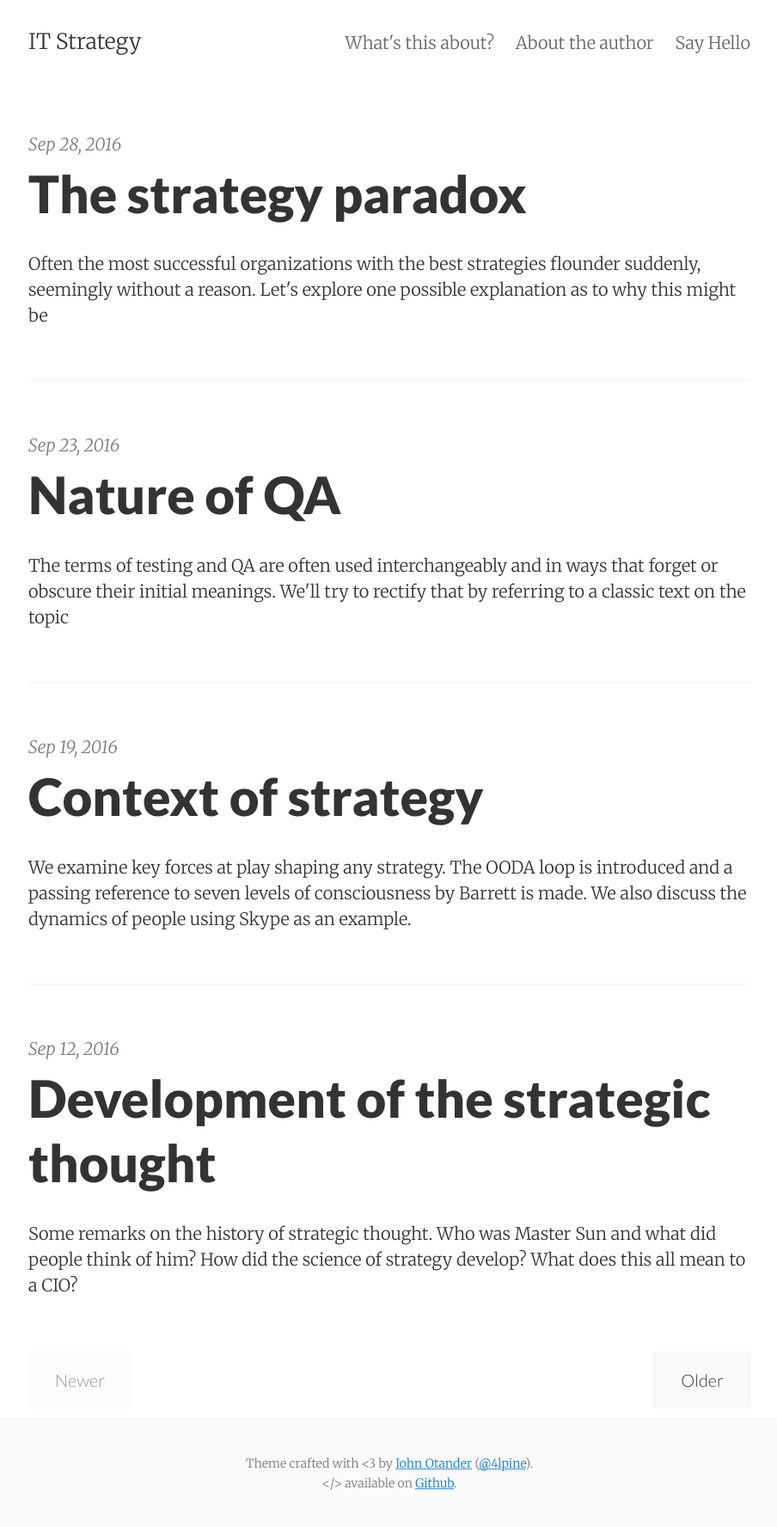
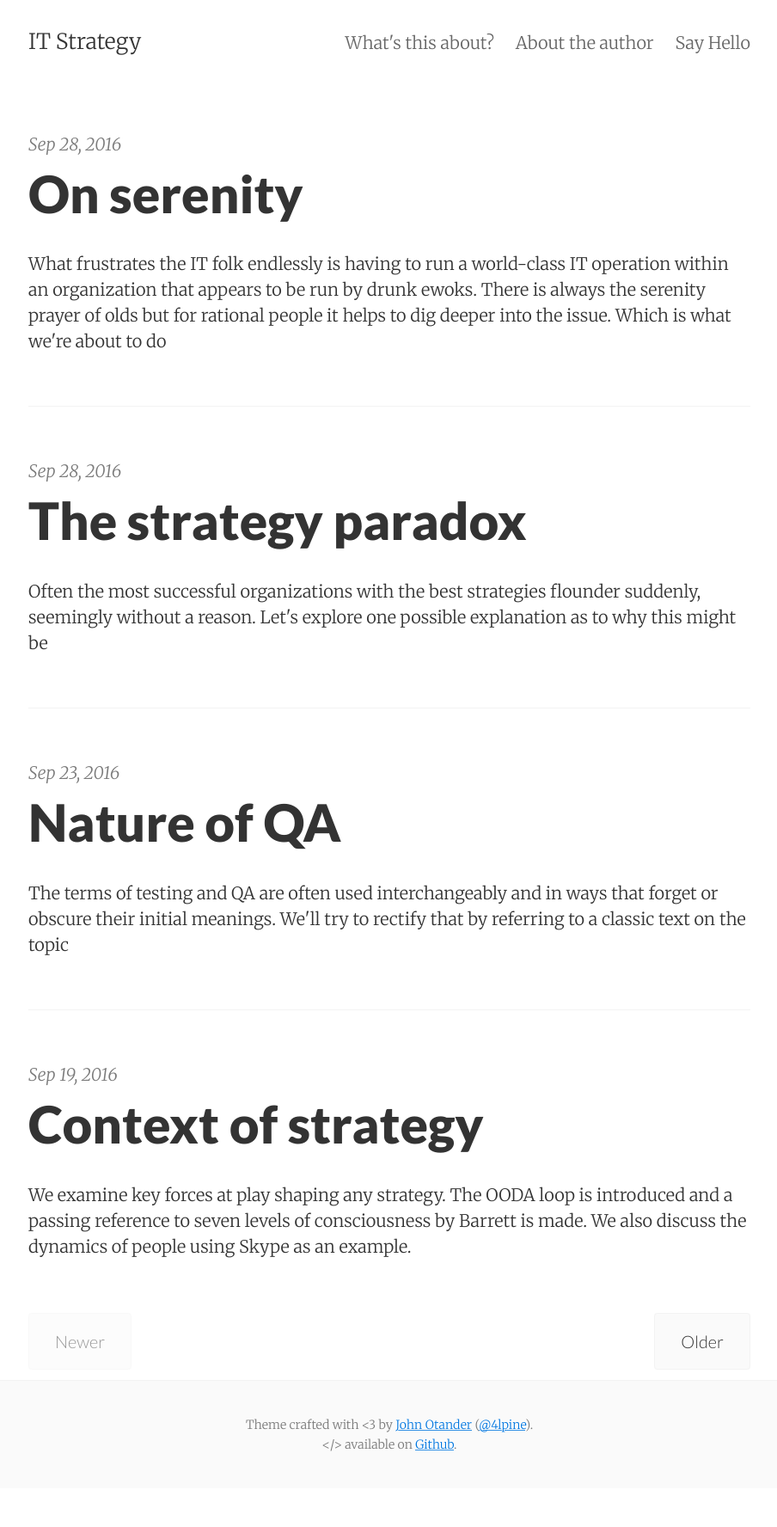
Before and after one commit to andreskytt/it_strateegia, a Jekyll site: the page built from index.html, in a window 1280 px wide. Shown: the whole page at 86% size, without its empty margins (187-1091 px from the left). Built offline with Jekyll 4.4.1, drawn with Linux system fonts in a browser that asks for light colours; the list of posts is cut into pages by our own code; after the commit the page ends 1731 px from its top, so only the background shows below that; part of the change alters nothing that is shown.

Commit message:
New post on serenity up

```diff
--- a/_posts/2016-10-03-on-serenity.md
+++ b/_posts/2016-10-03-on-serenity.md
@@ -3,7 +3,7 @@ layout:     post
 title:      On serenity
 date:       2016-09-28 09:00:00
 summary:    What frustrates the IT folk endlessly is having to run a world-class IT operation within an organization that appears to be run by drunk ewoks. There is always the serenity prayer of olds but for rational people it helps to dig deeper into the issue. Which is what we're about to do
-published:  false
+published:  true
 categories: serenity business architecture
 ---
 ## The question
@@ -20,9 +20,10 @@ Why this might be?
 
 1. __The business management might be smarter than you__. Gasp! You are in an IT leadership position because you are a smart experienced person. You don't get to be a smart experienced person  unless you are smarter than most people around you for most of the time. However, this _might_ not always be the case[^1]. There are issues in marketing, finance etc. you might not be familiar with.
 1. __The strategic goals might not be shared__. The IT tends to be focused on technical debt, sustainable development etc. while the VCs usually are focused on the most profitable exit possible. Neither is wrong, they are just different. Keep in mind that "we are just here for a quick buck, screw the customers", while perfectly acceptable business practice, is not necessarily a banner flown to rally the troops around. Disagreements on which side of the  Amazon and Ben & Jerry's model[^2] are also common.
+1. __You might lack the big picture__. The view from higher above is usually better. This means that the folks upstairs might have more visibility into context and issues you cannot possibly be involved in. Bruce Campbell has told a story about the famously disastrous Waterworld movie claiming that the movie contributed to a multi-billion dollar shuffle amongst the owners of Universal. Things sometimes have a back-story you do not know (and maybe do not want to know)
 1. __The business is indeed run by idiots__. Happens all the time. It is evidently possible to run a company poorly for decades before one gets fired or the company folds. Alas, the world is not perfect.
 
-Observe, how for an external observer, it is really difficult to distinguish between the three. My granny always told me not to mistake stupidity for malice and this very much applies here.
+Observe, how for bystander, it is really difficult to distinguish between the four. My granny always told me not to mistake stupidity for malice and this very much applies here.
 
 And now comes the important part.
 
@@ -34,16 +35,16 @@ Tidak ada.
 
 Rien.
 
-Even if you are the CTO most of these reasons are beyond your direct control. The head of IT might persuade and talk and plot but the simple fact is that you are not the one calling the shots. So in that sense it does not even matter _why_ the disagreement is. And rightly so: IT is never an end in itself, it is but a means to an end.
+Even if you are the CTO most of these reasons for conflicting perspective are beyond your direct control. The head of IT might persuade and talk and plot but the simple fact is that you are not the one calling the shots. So in that sense it does not even matter _why_ the disagreement is. And rightly so: IT is never an end in itself, it is but a means to an end.
 
 __Key point:__ It is rarely  obvious, why business and IT directions diverge, but the tail can seldom wag even the most inept dog
 
-## What should you do
+## What should you do?
 From that perspective, the reasons do matter a lot. The first question to ask yourself is __"Is it worth it?"__. Overcoming this disagreement means a lot of potentially futile effort from your part whatever the underlying reason. It might not be worth your time especially if it takes you too far of the course you have set for yourself[^3]
 
-If you choose to stay and make an effort, the first step I'd recommend is to is to educate yourself. Go get an MBA. Yes, 2/3 MBA=BS[^4] but the trick is knowing, which two thirds. It is also a good way to peek into the mindset of young management folk, to understand their thinking and how they are trained. If this does not make sense to you, go and read online on financial management, how VCs work, how organizational cultures work etc. Even if it turns out one is stuck in scenario number three, you are still a smarter person as a result and in a vastly better position to assess the situation properly.
+If you choose to stay and make an effort, the first step I'd recommend is to is to educate yourself. Go get an MBA. Yes, 2/3 MBA=BS[^4] but the trick is knowing, which two thirds. Spending time with twentysomethings fresh out of college is also a good way to peek into the mindset of the management folk, to understand their thinking and training. If this does not make sense to you, go and read online on financial management, how VCs work, how organizational cultures work etc. Even if it turns out one is stuck in scenario number three, you are still a smarter person as a result and in a vastly better position to assess the situation properly.
 
-Secondly, encapsulate. Basically accept what you cannot change and make sure you can execute an IT strategy you believe is right while still providing the business what it needs. It's a basic design choice: as long as the API is stable, the system should not care what goes on within a component. Don't force the customer to participate in scrum teams while they have zero execution power. Figure out how to proxy the customer instead. Building these interfaces is hard, but worth it. In case of agile, the problem is rather well understood and there are both online resources and consultancy available
+Secondly, encapsulate. Basically accept what you cannot change and make sure you can execute an IT strategy you believe is right, while still providing the business what it needs. It's a basic design choice: as long as the API is stable, the system should not care what goes on within a component. Don't force the customer to participate in scrum teams while they have zero execution power. Don't assume a CMM level 0 organization can provide stable requirements. Instead, figure out a way to proxy the customer or deal with changing requirements.  Building these interfaces is hard, but worth it. Since this is something agile teams have dealt with since for ever, simple googling should yield tons of good content.
 
 Thirdly, educate. This one is dangerous. Teaching can easily be perceived as aggression ("Let met tell you why you are wrong and I am right and why I'm benevolent enough to teach you"). Also, there are few things more dangerous than an idiot with a tank: make sure you teach the "why" along with the "how". Should you, however, find yourself in the third scenario _and_ be able to nudge the business folk onto a road to enlightenment, the outcome will benefit everybody.
 
```
